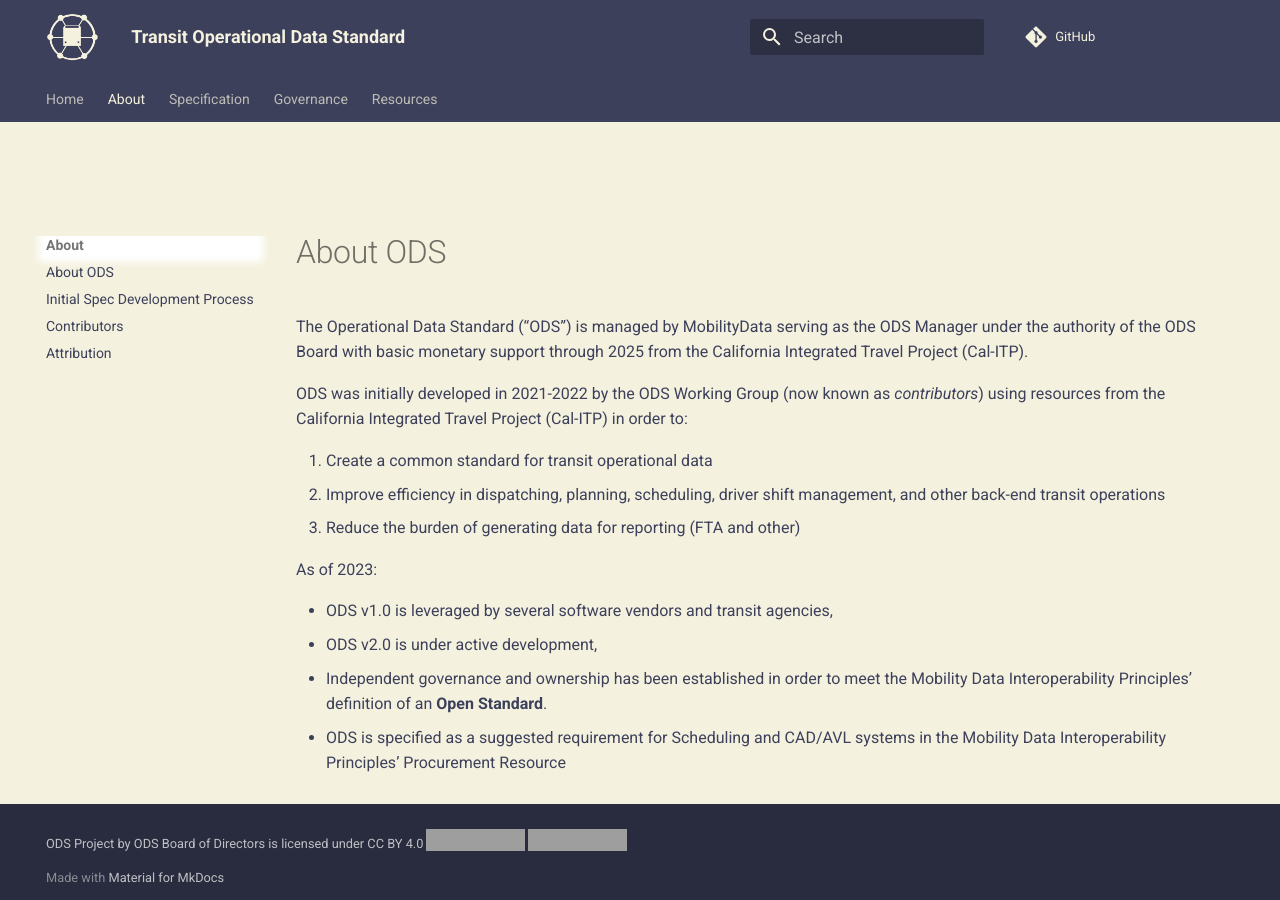
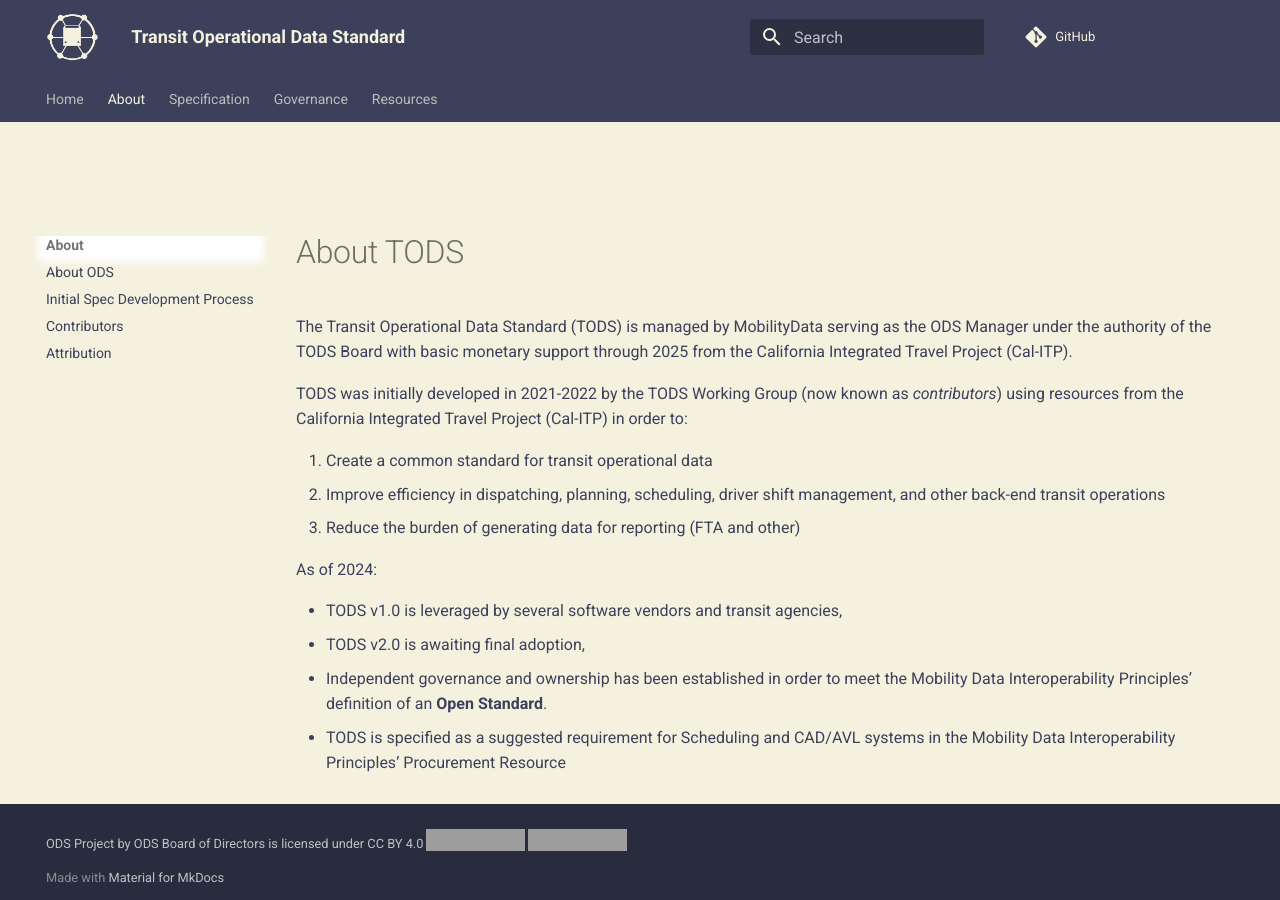
Before and after one commit to cal-itp/operational-data-standard, an MkDocs documentation site: the page built from docs/about/about.md, in a window 1280 px wide. Built offline with MkDocs 1.6.1 and Material for MkDocs 9.7.7, drawn with Linux system fonts in a browser that asks for light colours; nearby versions of some CDN libraries; comment, search, counter and statistics services are not loaded; grey boxes are pictures that could not be loaded.

Commit message:
Update about.md with TODS branding, date updates and new info

```diff
--- a/docs/about/about.md
+++ b/docs/about/about.md
@@ -1,16 +1,16 @@
-# About ODS
+# About TODS
 
-The Operational Data Standard ("ODS") is managed by [MobilityData](https://mobilitydata.org) serving as the [ODS Manager](../governance/governance.md#ods-manager) under the authority of the [ODS Board](../governance/governance.md#ods-board-of-directors) with basic monetary support through 2025 from the [California Integrated Travel Project (Cal-ITP)](https://cal-itp.org).
+The Transit Operational Data Standard (TODS) is managed by [MobilityData](https://mobilitydata.org) serving as the [ODS Manager](../governance/governance.md#tods-manager) under the authority of the [TODS Board](../governance/governance.md#tods-board-of-directors) with basic monetary support through 2025 from the [California Integrated Travel Project (Cal-ITP)](https://cal-itp.org).
 
-ODS was [initially developed](spec-development.md) in 2021-2022 by the [ODS Working Group](contributors.md) (now known as *contributors*) using resources from the [California Integrated Travel Project (Cal-ITP)](https://cal-itp.org) in order to:
+TODS was [initially developed](spec-development.md) in 2021-2022 by the [TODS Working Group](contributors.md) (now known as *contributors*) using resources from the [California Integrated Travel Project (Cal-ITP)](https://cal-itp.org) in order to:
 
 1. Create a common standard for transit operational data
 2. Improve efficiency in dispatching, planning, scheduling, driver shift management, and other back-end transit operations
 3. Reduce the burden of generating data for reporting (FTA and other)
 
-As of 2023:
+As of 2024:
 
-* ODS v1.0 is leveraged by several software vendors and transit agencies,
-* ODS v2.0 is under active development,
+* TODS v1.0 is leveraged by several software vendors and transit agencies,
+* TODS v2.0 is awaiting final adoption,
 * [Independent governance and ownership](../governance/governance.md) has been established in order to meet the [Mobility Data Interoperability Principles'](https://interoperablemobility.org) definition of an **Open Standard**.
-* ODS is specified as a suggested requirement for Scheduling and CAD/AVL systems in the Mobility Data Interoperability Principles' [Procurement Resource](https://interoperablemobility.org/procurement)
+* TODS is specified as a suggested requirement for Scheduling and CAD/AVL systems in the Mobility Data Interoperability Principles' [Procurement Resource](https://interoperablemobility.org/procurement)
```
